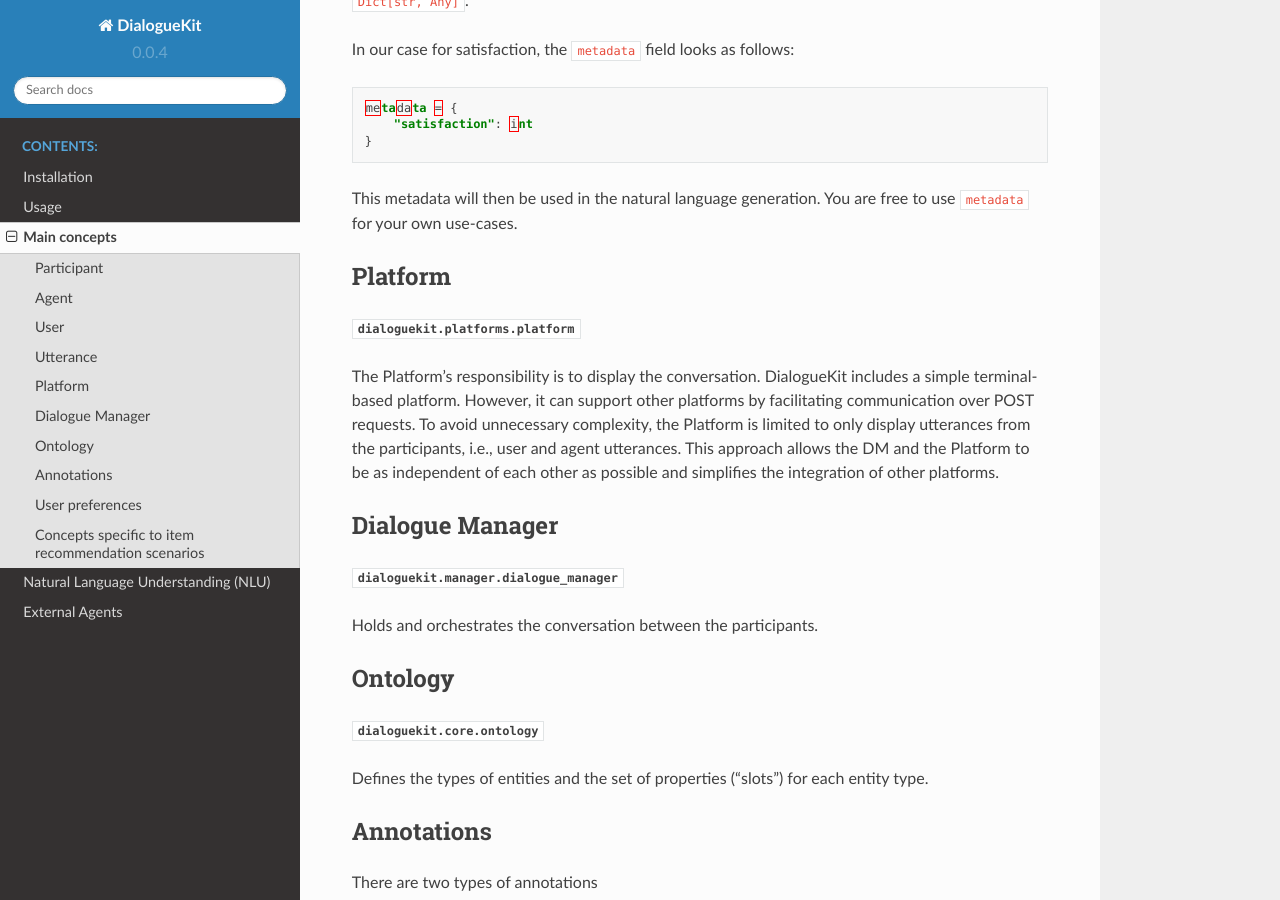
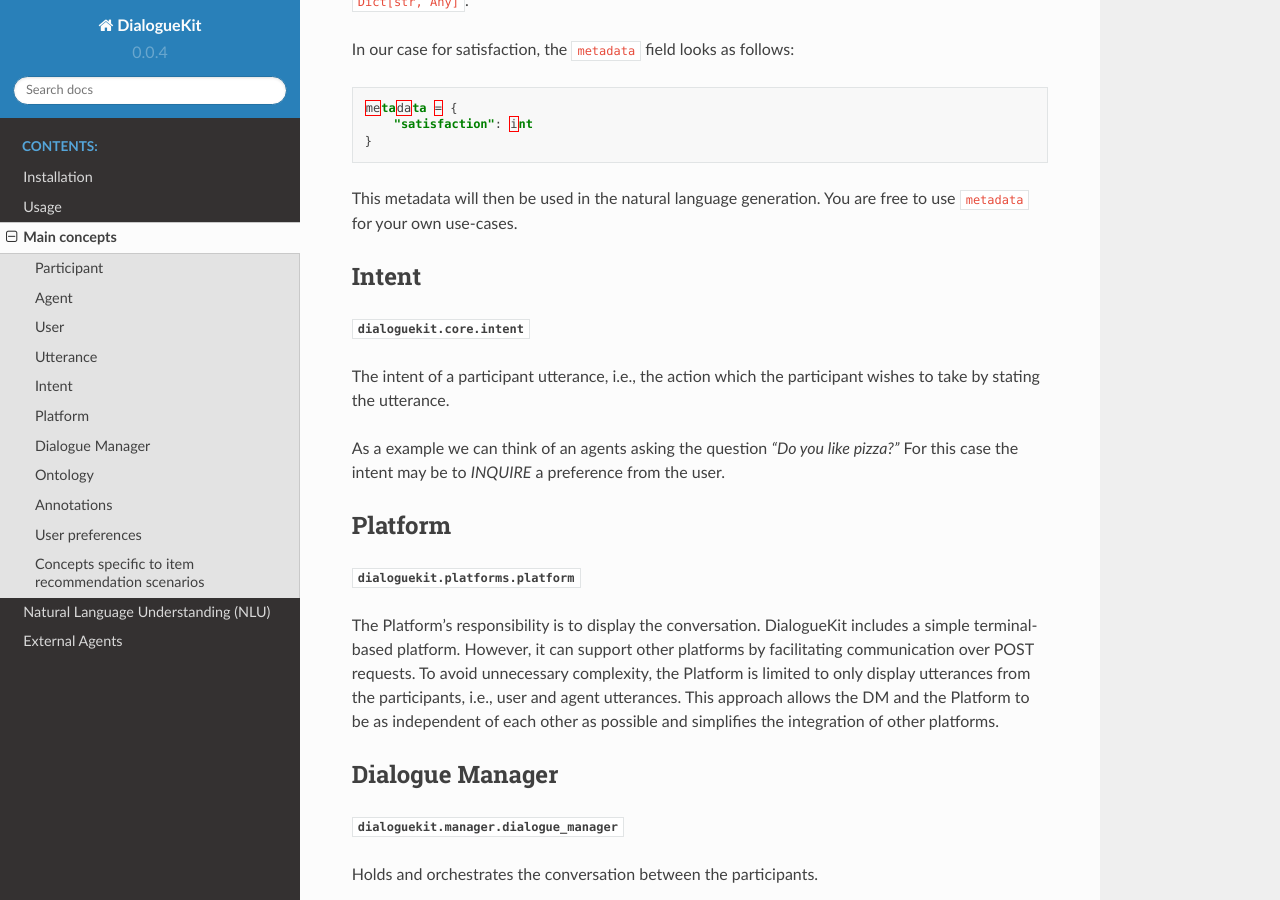
Before and after one commit to iai-group/DialogueKit, a Sphinx documentation site: the page built from docs/source/Concepts.rst, in a window 1280 px wide and 900 px high, scrolled down 1899 px. Built offline with Sphinx 7.4.7 and the Read the Docs theme 2.0.0, drawn with Linux system fonts in a browser that asks for light colours; pages that are not in the unit, such as notebooks, are missing from menus.

Commit message:
Add Intent

```diff
--- a/docs/source/Concepts.rst
+++ b/docs/source/Concepts.rst
@@ -68,6 +68,14 @@
 
 This metadata will then be used in the natural language generation. You are free to use ``metadata`` for your own use-cases.
 
+Intent
+--------
+:py:mod:`dialoguekit.core.intent`
+
+The intent of a participant utterance, i.e., the action which the participant wishes to take by stating the utterance.
+
+As a example we can think of an agents asking the question *"Do you like pizza?"* For this case the intent may be to *INQUIRE* a preference from the user.
+
 
 Platform
 --------
```
